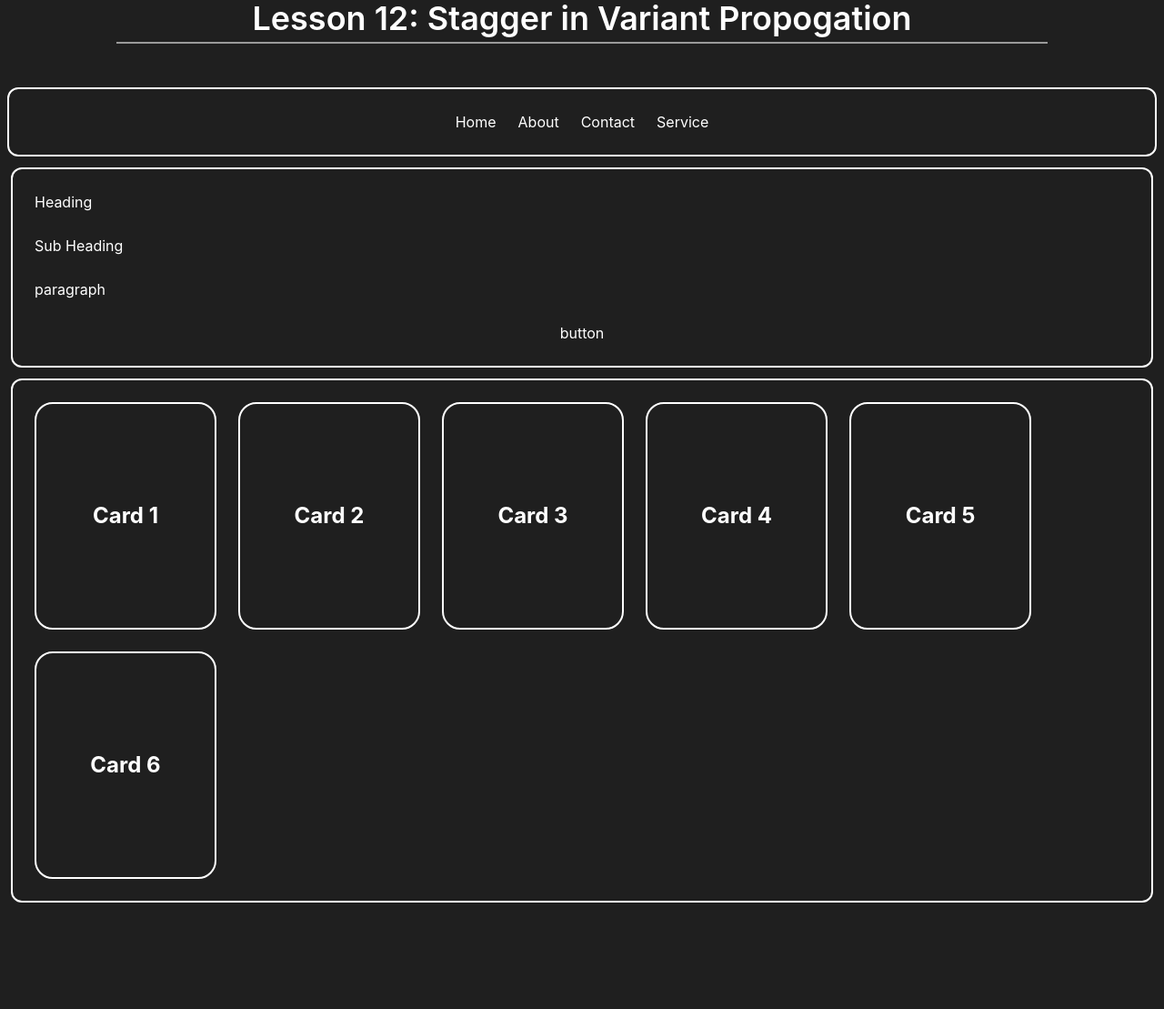
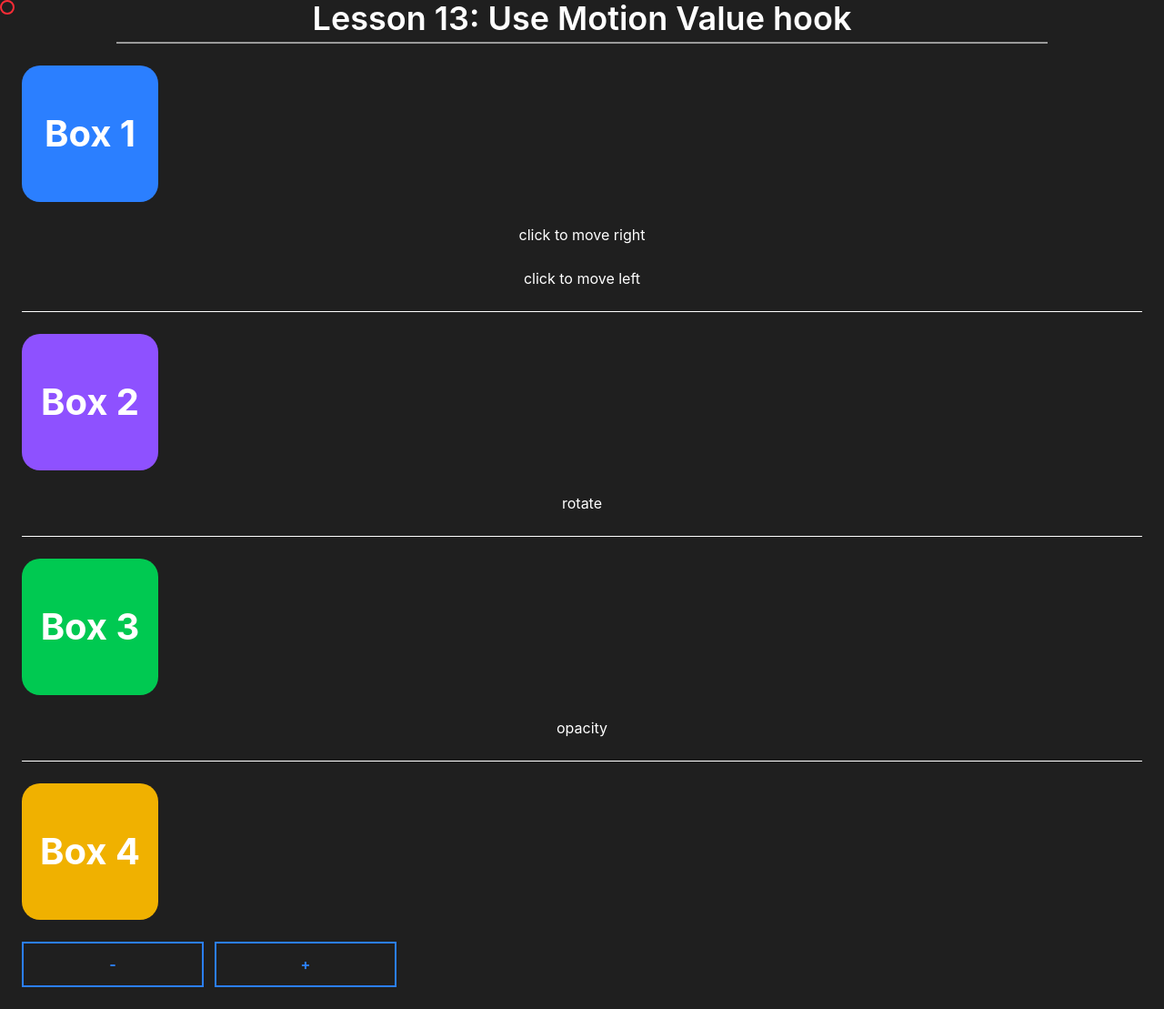
Before and after one commit to 10Yash10/React-Motion, a React (Vite) app: page / in a window 1280 px wide. Shown: the whole page at 91% size. Before the commit the page ends 1004 px from the top, so only its background shows below. Built offline with nearby package versions, Linux system fonts and the light colour scheme.

Commit message:
lesson 13: learning useMotionValue hook for no re rendering of react application. useMotionValue directly update dom without re rendering.

```diff
--- a/src/App.jsx
+++ b/src/App.jsx
@@ -10,10 +10,11 @@ import React from "react";
 // import L9 from "./Lessions/L9_ViewPort";
 // import L_10 from "./Lessions/L10_Variants";
 // import L11 from "./Lessions/L11_Parent_Child";
-import L12 from "./Lessions/L12_Staggering";
+// import L12 from "./Lessions/L12_Staggering";
+import L13 from "./Lessions/L13_UseMotionValues";
 
 const App = () => {
-  return <L12 />;
+  return <L13 />;
 };
 
 export default App;
--- /dev/null
+++ b/src/Lessions/L13_UseMotionValues.jsx
@@ -0,0 +1,95 @@
+import React, { useEffect } from "react";
+import Header from "../components/Header";
+import { motion, useMotionValue } from "motion/react";
+
+const L13 = () => {
+  const x = useMotionValue(0);
+  const valX = useMotionValue(0);
+  const valY = useMotionValue(0);
+  const rotate = useMotionValue(0);
+  const opacity = useMotionValue(1);
+  const scale = useMotionValue(1);
+
+  useEffect(() => {
+    const moveCursor = (e) => {
+      valX.set(e.clientX - 8);
+      valY.set(e.clientY - 8);
+    };
+
+    window.addEventListener("mousemove", moveCursor);
+
+    return () => {
+      window.removeEventListener("mouseMove", moveCursor);
+    };
+  }, [valX, valY]);
+
+  return (
+    <>
+      <Header text="Lesson 13: Use Motion Value hook" />
+
+      <div className="flex flex-col gap-6 p-6">
+        <motion.div className="box bg-blue-500" style={{ x }}>
+          Box 1
+        </motion.div>
+
+        <button onClick={() => x.set(200)}>click to move right</button>
+        <button onClick={() => x.set(0)}>click to move left</button>
+
+        <hr></hr>
+
+        <motion.div
+          style={{ x: valX, y: valY }}
+          className="pointer-events-none fixed top-0 left-0 h-4 w-4 rounded-full border-2 border-red-500 z-50"
+        ></motion.div>
+
+        <motion.div
+          style={{
+            rotate,
+          }}
+          className="box bg-violet-500"
+        >
+          Box 2
+        </motion.div>
+
+        <button onClick={() => rotate.set(300)}>rotate</button>
+
+        <hr></hr>
+
+        <motion.div style={{ opacity }} className="box bg-green-500">
+          Box 3
+        </motion.div>
+
+        <button onClick={() => opacity.set(0.2)}>opacity</button>
+
+        <hr />
+
+        <motion.div style={{ scale }} className="box bg-yellow-500">
+          Box 4
+        </motion.div>
+
+        <div className="flex relative right-0 gap-3">
+          <button
+            onClick={() => {
+              const prevValue = scale.get();
+              scale.set(prevValue - 0.5);
+            }}
+            className="btn border-2 border-blue-500 text-blue-500 active:bg-blue-500/40 hover:bg-blue-500/10"
+          >
+            -
+          </button>
+          <button
+            onClick={() => {
+              const prevValue = scale.get();
+              scale.set(prevValue + 0.5);
+            }}
+            className="btn border-2 border-blue-500 text-blue-500 active:bg-blue-500/40 hover:bg-blue-500/10"
+          >
+            +
+          </button>
+        </div>
+      </div>
+    </>
+  );
+};
+
+export default L13;
```
